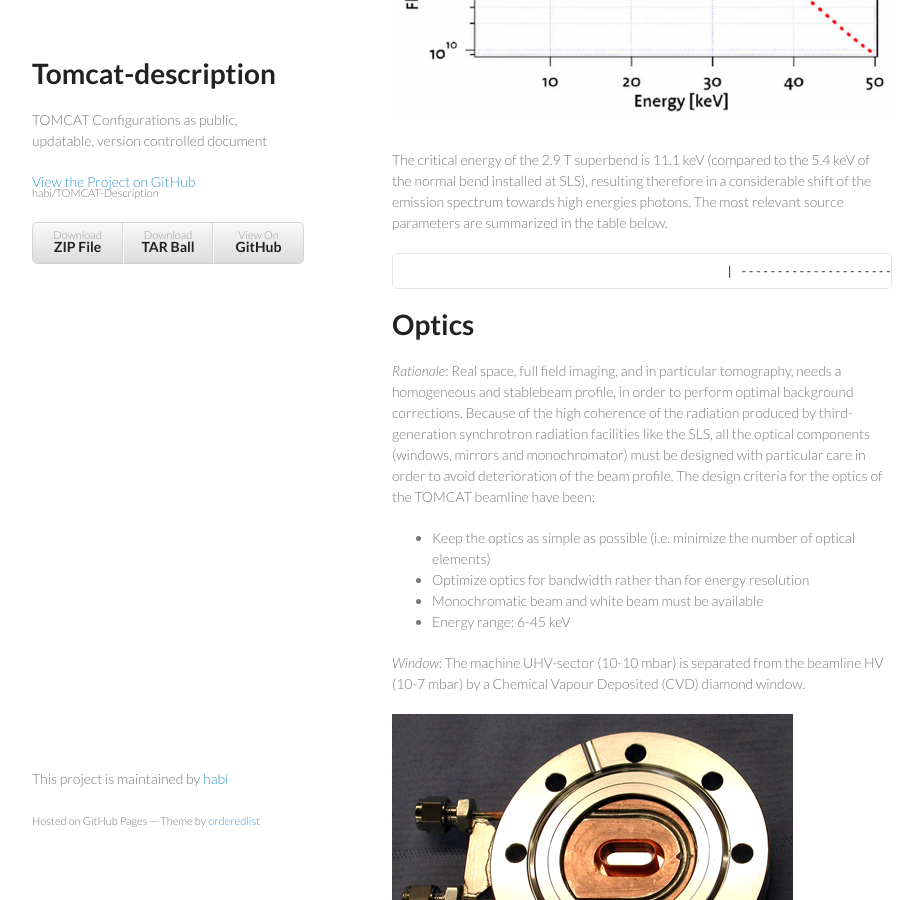
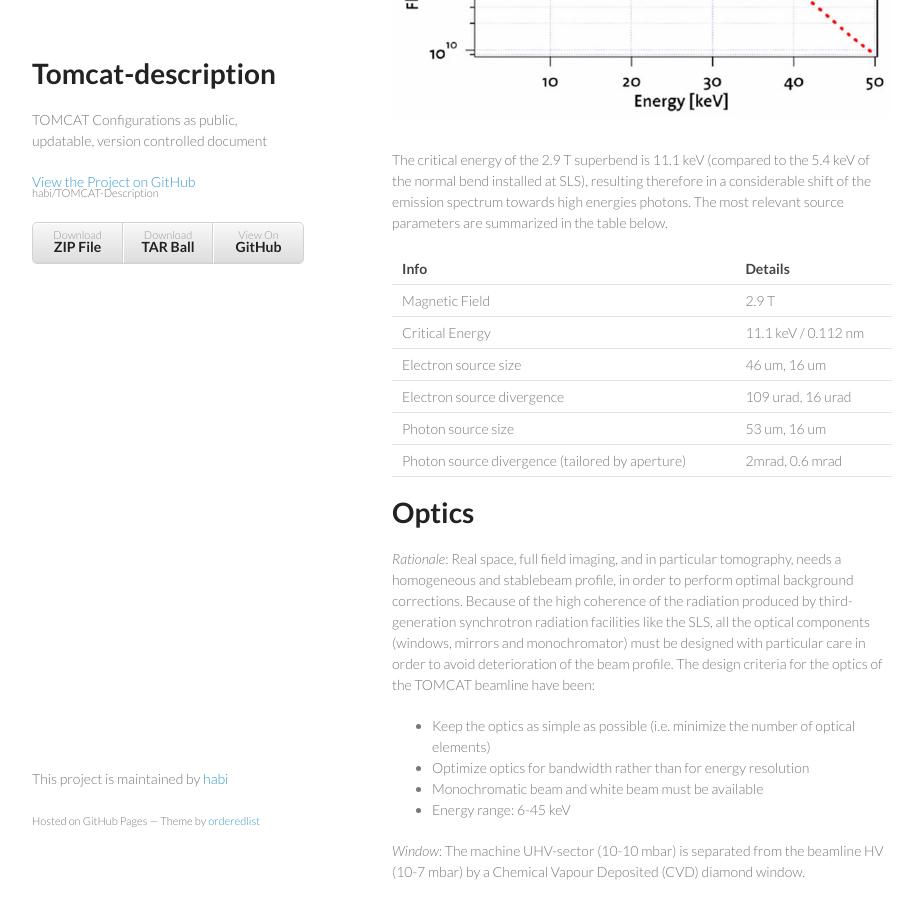
Before and after one commit to habi/TOMCAT-Description, a Jekyll site: the page built from index.md, in a window 1280 px wide and 900 px high, scrolled down 1365 px. Shown: the whole window, without its empty margins (178-1101 px from the left). Built offline with Jekyll 4.4.1, drawn with Linux system fonts in a browser that asks for light colours; Markdown is read by kramdown in place of the engine named in the settings; some of the changed text lies outside the part shown.

Commit message:
Fixed tables
Table display with `pandoc` and on GitHub pages is not the same...

```diff
--- a/index.md
+++ b/index.md
@@ -28,8 +28,8 @@ The critical energy of the 2.9 T superbend is 11.1 keV (compared to the 5.4 keV
 The most relevant source parameters are summarized in the table below.
 
 
-                                                |
------------------------------------------------ | -
+Info                                            | Details
+----------------------------------------------- | -------
 Magnetic Field                                  | 2.9 T
 Critical Energy                                 | 11.1 keV / 0.112 nm
 Electron source size                            | 46 um, 16 um
@@ -77,6 +77,7 @@ Instead of using a collimating mirror, the vertical size of the beam is ”contr
 *Monochromatic Operation*: The expected multilayer/crystal translations are shown below.
 The beam offset will be between 7 and 10 mm for multilayers and 25 mm for the Si111.
 
+Info                                | Details
 ----------------------------------- | -------
 Energy Range                        | 8-45 keV
 Energy bandwidth                    | 2-3 % with multilayers
@@ -94,6 +95,7 @@ Beam Size @ 20 m from source        | 40 mm (H) x 7-4 mm (V) for energies betwee
 *White beam operation*: The DCMM can be easily removed from the beam path and white beam radiation can be provided at the enstation.
 Four quadruple and one triple filters batteries are available to pre-condition the radiation.
 
+Info                         | Details
 ---------------------------- | -------
 Beam Size @ 20 m from source | 40 mm (H) x 9 mm (V)
 Filter Battery 0             | 5 mm pyrolitic graphite, 20 mm pyrolitic graphite, 20 mm pyrolitc graphite + 75 um Pd
@@ -130,7 +132,8 @@ Mainly used for differential phase contrast imaging.
 The sample manipulator has been designed and manufactured at PSI.
 The major properties are summarized here:
 
--------------------------- | -
+Info                       | Details
+-------------------------- | -------
 Translation along X,Y,Z    | Reproducibility better than 1 micron
 Centering motors (XX,ZZ)   | Reproducibility better than 0.1 micron
 Rotation axis (Airbearing) | Runout < 1 um at 100 mm
```
Also changed, not shown: other parts of index.md (+1 -1 lines).
